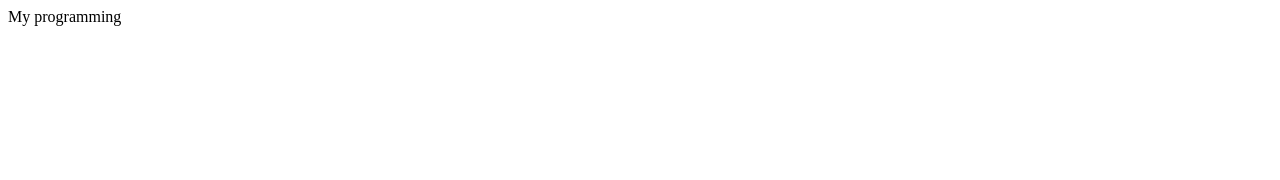
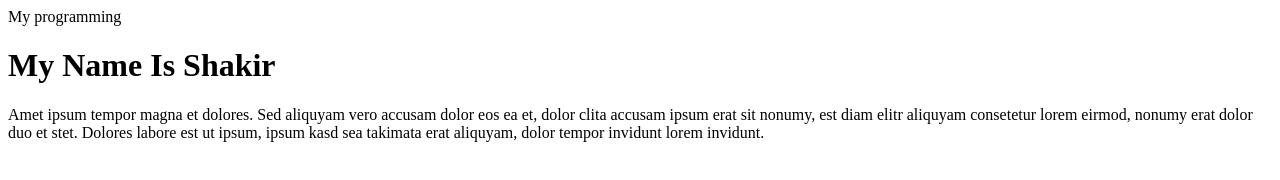
Before and after one commit to shakirmouri/my-first-rep-CvProject2, a plain HTML site: page index.html in a window 1280 px wide. Drawn offline with Linux system fonts and the light colour scheme.

Commit message:
submitted

```diff
--- a/index.html
+++ b/index.html
@@ -1,12 +1,19 @@
 <!DOCTYPE html>
 <html lang="en">
+
 <head>
     <meta charset="UTF-8">
     <meta http-equiv="X-UA-Compatible" content="IE=edge">
     <meta name="viewport" content="width=device-width, initial-scale=1.0">
     <title>Document</title>
 </head>
+
 <body>
     My programming
+    <h1>My Name Is Shakir</h1>
+    <p>Amet ipsum tempor magna et dolores. Sed aliquyam vero accusam dolor eos ea et, dolor clita accusam ipsum erat sit
+        nonumy, est diam elitr aliquyam consetetur lorem eirmod, nonumy erat dolor duo et stet. Dolores labore est ut
+        ipsum, ipsum kasd sea takimata erat aliquyam, dolor tempor invidunt lorem invidunt.</p>
 </body>
+
 </html>
```
